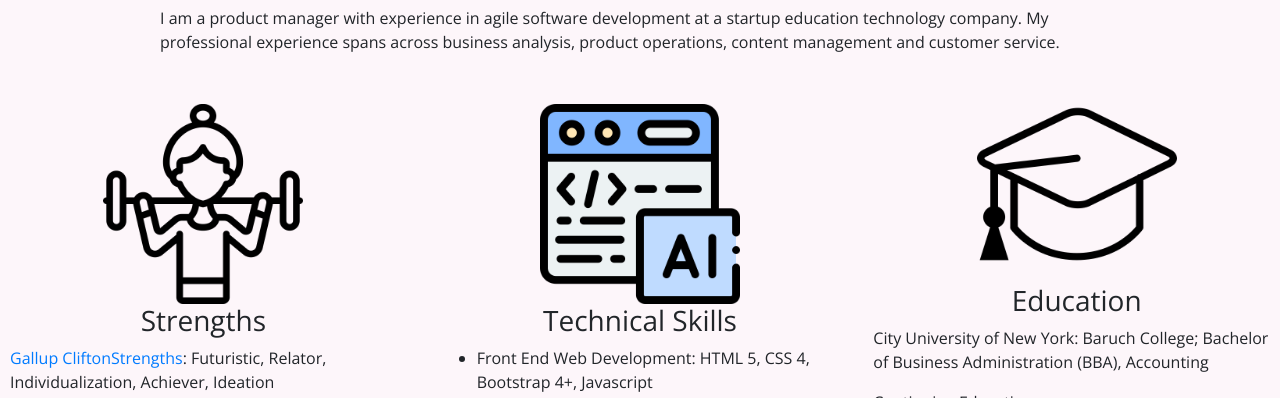
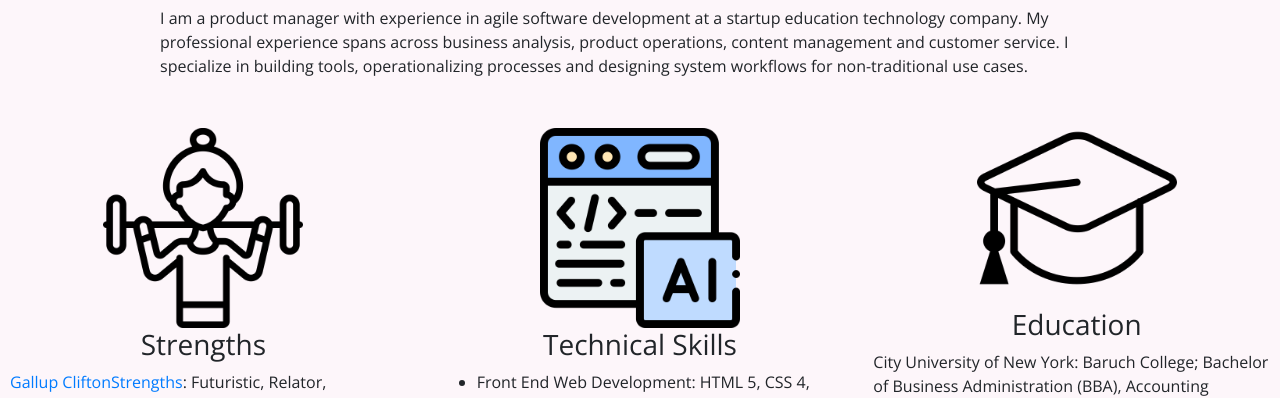
Before and after one commit to dollivierre/website, a plain HTML site: page index.html in a window 1280 px wide. Shown: the part 702-1100 px from the top of the page. Drawn offline with nearby package versions, Linux system fonts and the light colour scheme; a web font is replaced by a local one.

Commit message:
Update index.html

```diff
--- a/index.html
+++ b/index.html
@@ -47,7 +47,7 @@
         <div class="about-row">
           <br>
           I am a product manager with experience in agile software development at a startup education technology company. My professional experience spans across business analysis, product operations, content management and customer
-          service.
+          service. I specialize in building tools, operationalizing processes and designing system workflows for non-traditional use cases.
         </div>
         <div class="row">
           <div class="col-lg-4">
```
